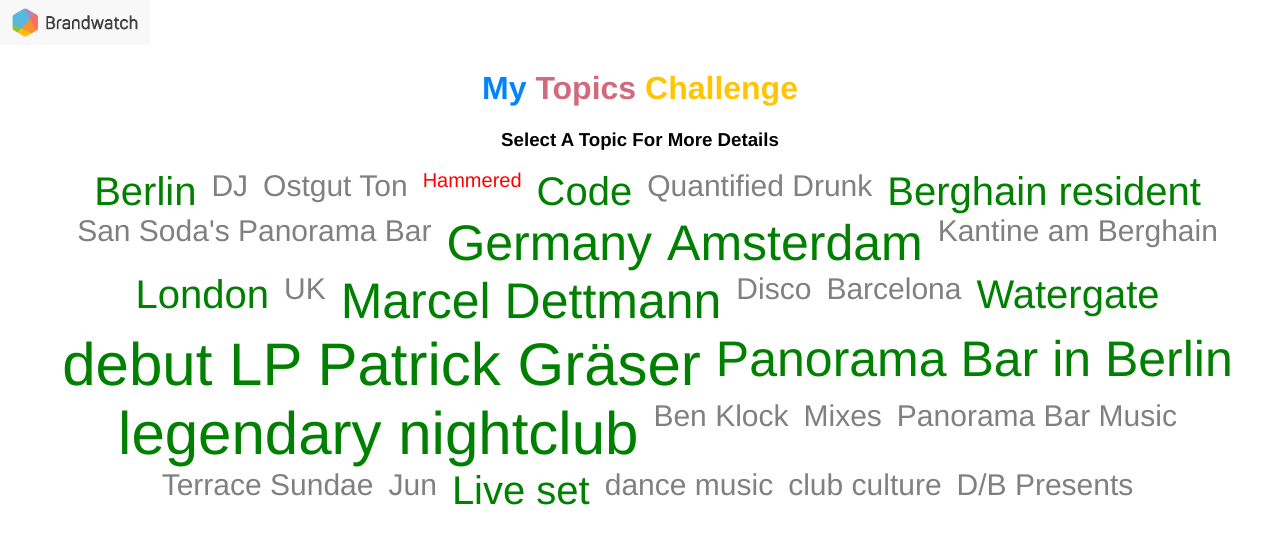
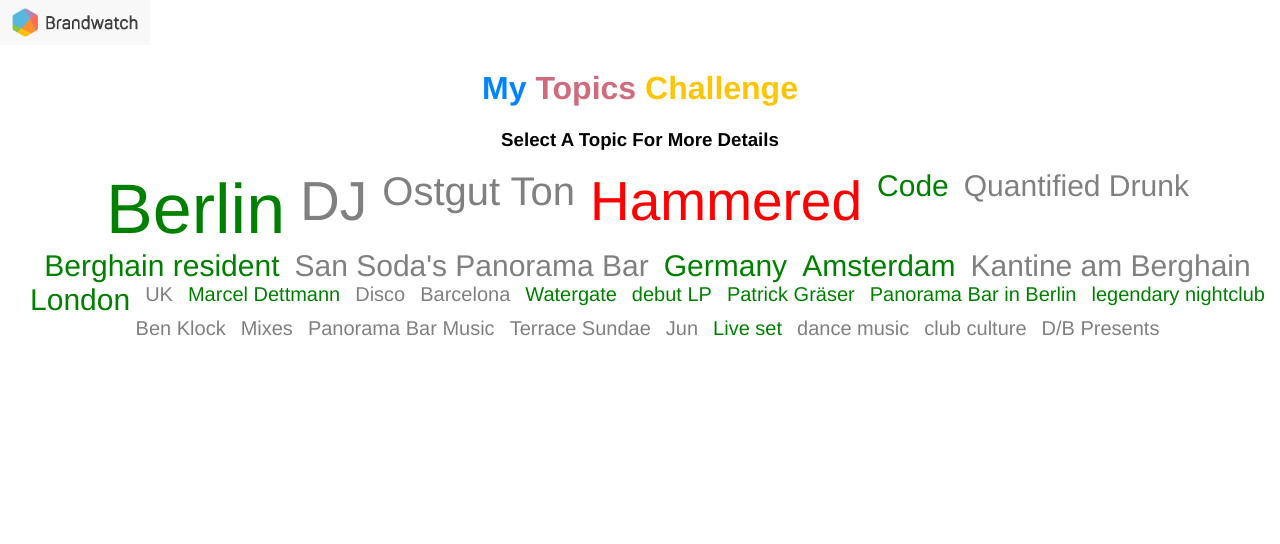
Before and after one commit to Thea-J/challenges, a React (Create React App) app: page / in a window 1280 px wide. Shown: the top 544 px of the page. Built offline with nearby package versions, Linux system fonts and the light colour scheme.

Commit message:
Updated setTopicSize function to use volume tas a measure for popularity instead of sentimentScode

```diff
--- a/src/Topics.js
+++ b/src/Topics.js
@@ -9,7 +9,7 @@ export class Topics extends Component {
             return (
             <dt key = {topicObject.id}
             id = {topicObject.id}
-            className = {[this.setTopicColor(topicObject.sentimentScore), this.setTopicSize(topicObject.sentimentScore)].join(' ')}
+            className = {[this.setTopicColor(topicObject.sentimentScore), this.setTopicSize(topicObject.volume)].join(' ')}
             onClick = {this.props.handleTopicClick} >
                 {topicObject.label}
             </dt>
@@ -30,26 +30,30 @@ export class Topics extends Component {
         };
     };
 
-    //Given a sentimentScore, return a sting that will be set as a class value
-    setTopicSize = (sentimentScore) => {
-        if (sentimentScore >= 100){
+    //Given a volume, return a sting that will be set as a class value
+    setTopicSize = (volume) => {
+        console.log(volume)
+        if (volume >= 50){
             return "fontSizeSix";
         }
-        else if (sentimentScore >=80 && sentimentScore <= 99){
+        else if (volume >=40 && volume <= 49){
             return "fontSizeFive";
         }
-        else if (sentimentScore >=60 && sentimentScore <= 79){
+        else if (volume >=30 && volume <= 39){
             return "fontSizeFour";
         }
-        else if (sentimentScore >=40 && sentimentScore <= 59){
+        else if (volume >=20 && volume <= 29){
             return "fontSizeThree";
         }
-        else if (sentimentScore >=20 && sentimentScore <= 39){
+        else if (volume >=10 && volume <= 19){
             return "fontSizeTwo";
         }
         else {
             return "fontSizeOne";
         };
+       // < 19 , 20 - 39 , 40 - 59, 60 - 79, 80 - 99, > 100
+       // < 19 , 20 - 39 , 40 - 59, 60 - 79, 80 - 99, > 60
+
     };
 
     render() {
--- a/src/styles/Topics.css
+++ b/src/styles/Topics.css
@@ -11,27 +11,27 @@
 }
 
 .fontSizeSix{
-    font-size: 60px;
+    font-size: 70px;
 }
 
 .fontSizeFive{
+    font-size: 55px;
+}
+
+.fontSizeFour{
     font-size: 50px;
 }
 
-.fontSizeFour{
+.fontSizeThree{
     font-size: 40px;
 }
 
-.fontSizeThree{
+.fontSizeTwo{
     font-size: 30px;
 }
 
-.fontSizeTwo{
+.fontSizeOne{
     font-size: 20px;
-}
-
-.fontSizeOne{
-    font-size: 10px;
 }
 
 dl {
```
